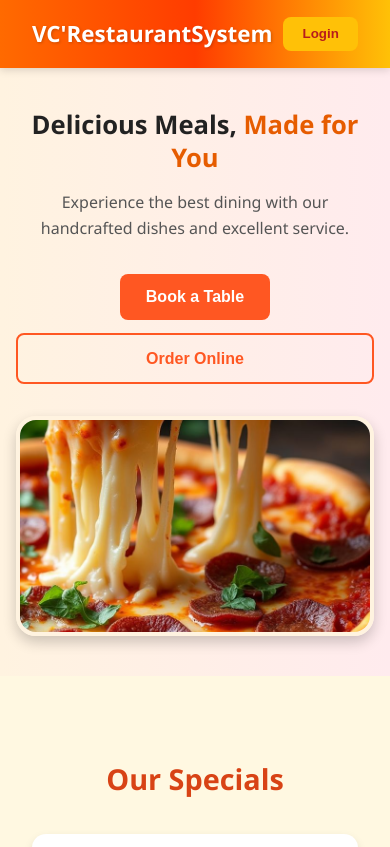
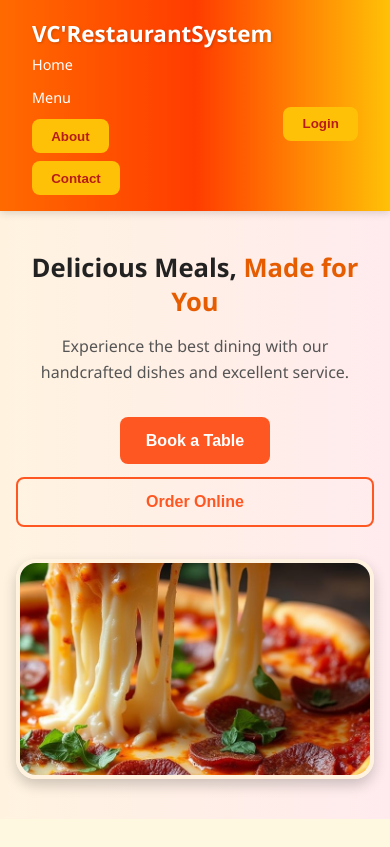
Before and after one commit to vic657/resturant-table-reservation-system, a React (Vite) app in the folder frontend/: page / in a window 390 px wide. Shown: the top 847 px of the page. Built offline with nearby package versions, Linux system fonts and the light colour scheme; no server answers.

Commit message:
cors fix for mobile application and navbar fix

```diff
--- /dev/null
+++ b/frontend/capacitor.config.json
@@ -0,0 +1,5 @@
+{
+  "appId": "com.reserve.system",
+  "appName": "reserve",
+  "webDir": "dist"
+}
--- a/frontend/package.json
+++ b/frontend/package.json
@@ -10,6 +10,10 @@
     "preview": "vite preview"
   },
   "dependencies": {
+    "@capacitor/android": "^7.4.3",
+    "@capacitor/cli": "^7.4.3",
+    "@capacitor/core": "^7.4.3",
+    "@capacitor/ios": "^7.4.3",
     "framer-motion": "^12.23.12",
     "react": "^19.1.1",
     "react-dom": "^19.1.1",
--- a/frontend/src/index.css
+++ b/frontend/src/index.css
@@ -647,7 +647,13 @@ footer a:hover {
 /* Mobile */
 @media (max-width: 768px) {
   nav ul {
-    display: none; /* hide menu links on mobile */
+    display: flex;          /* keep showing links */
+    flex-direction: column; /* stack vertically if you prefer */
+    gap: 0.5rem;            /* tighter spacing */
+  }
+
+  nav ul li a {
+    font-size: 0.9rem;      /* smaller text */
   }
 
   nav {
```
Also changed, not shown: 55 other files (tests, documents, lock files or other folders).
